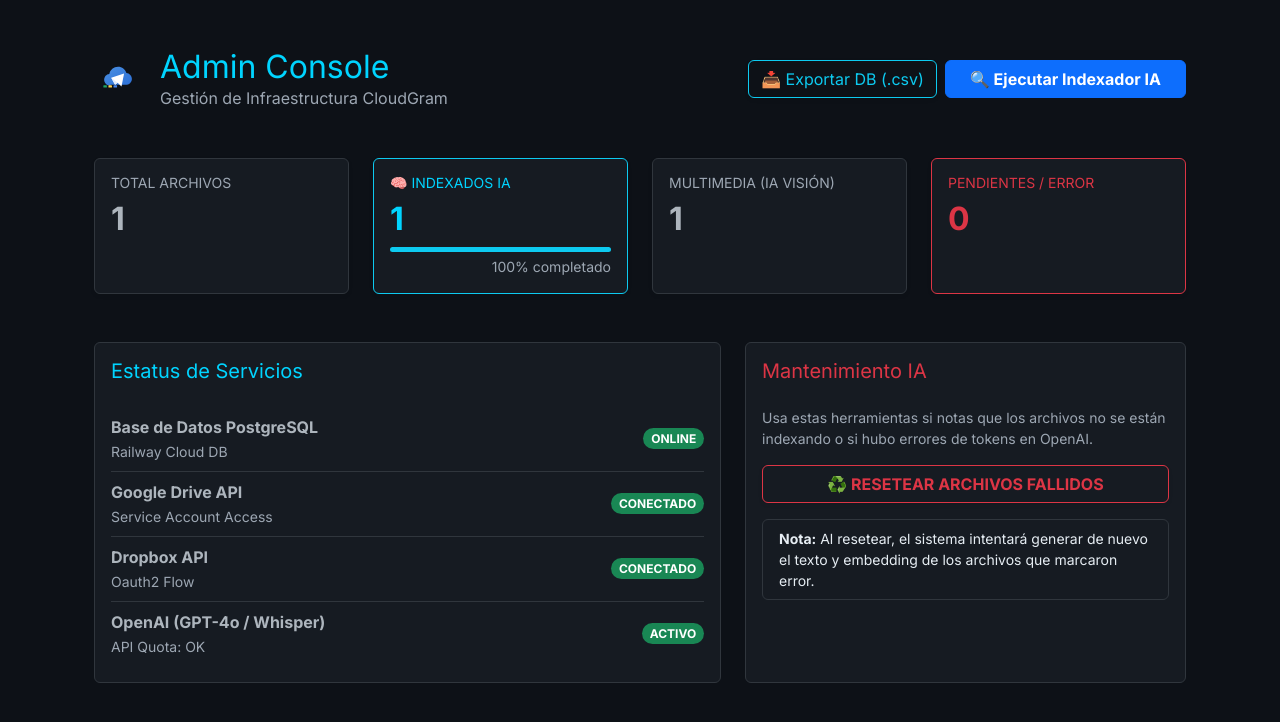
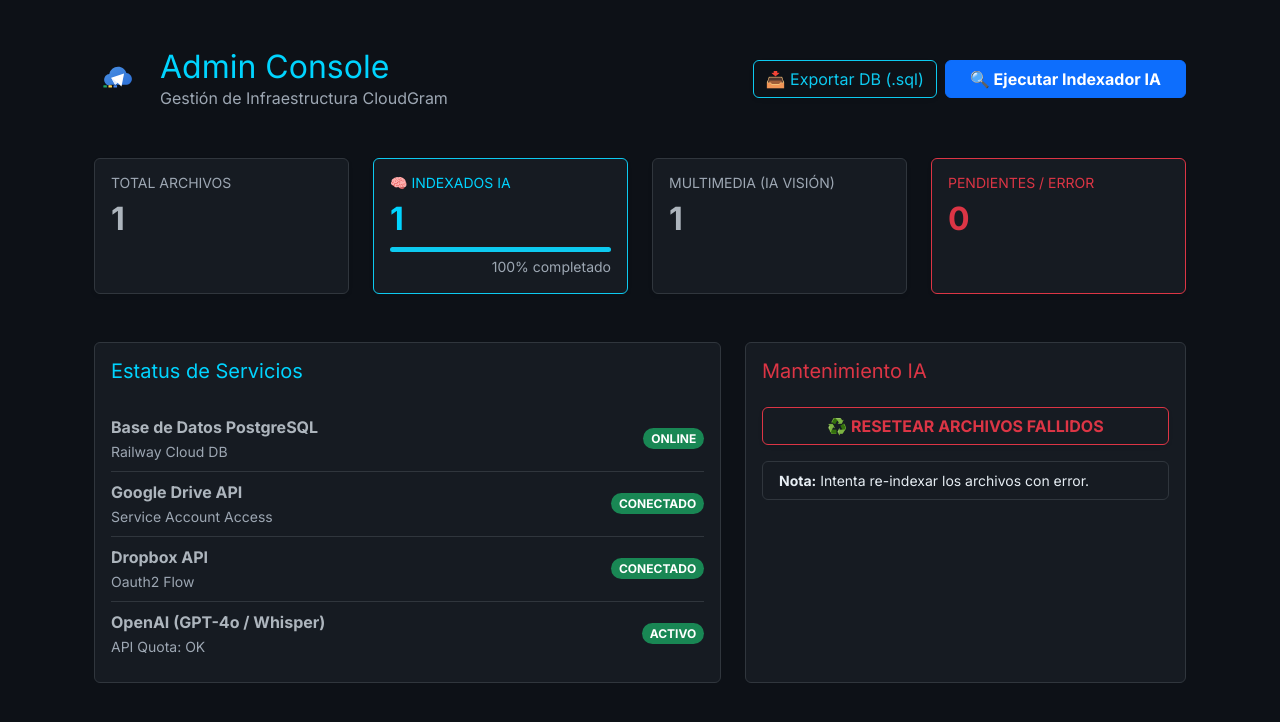
Before and after one commit to daragonp/cloudgram, a Flask app: template templates/dashboard.html in a window 1280 px wide. Shown: the part 56-778 px from the top of the page. Run offline with Flask 3, Linux system fonts and the light colour scheme; the template is opened without the code that fills it: most values are stand-ins (such as "Sample title", 1, 10 or a date in 2020); parts of the project's set-up code (start-up, migrations or seed data) failed here and were passed over.

Commit message:
Funciones del Dashboard

```diff
--- a/templates/dashboard.html
+++ b/templates/dashboard.html
@@ -12,7 +12,7 @@
         </div>
         <div class="d-flex gap-2">
             <a href="{{ url_for('download_db') }}" class="btn btn-outline-info shadow-sm">
-                📥 Exportar DB (.csv)
+                📥 Exportar DB (.sql)
             </a>
             <button type="button" id="btnIndexerMain" class="btn btn-primary px-4 fw-bold" onclick="startIndexing()">
                 🔍 Ejecutar Indexador IA
@@ -34,7 +34,6 @@
             <div class="card p-3 shadow-sm h-100 border-info">
                 <h6 class="text-cyan small text-uppercase">🧠 Indexados IA</h6>
                 <h2 class="fw-bold mb-0 text-cyan">{{ total_ia }}</h2>
-
                 <div class="progress mt-2" style="height: 5px; background-color: #0d1117;">
                     <div class="progress-bar bg-info progress-dynamic"
                          role="progressbar"
@@ -44,10 +43,7 @@
                          aria-valuemax="100">
                     </div>
                 </div>
-
-                <small class="text-muted mt-1 d-block text-end">
-                    {{ porcentaje }}% completado
-                </small>
+                <small class="text-muted mt-1 d-block text-end">{{ porcentaje }}% completado</small>
             </div>
         </div>
 
@@ -73,34 +69,19 @@
                     <h5 class="card-title mb-4 text-cyan">Estatus de Servicios</h5>
                     <ul class="list-group list-group-flush bg-transparent">
                         <li class="list-group-item bg-transparent d-flex justify-content-between align-items-center border-secondary px-0">
-                            <div>
-                                <strong>Base de Datos PostgreSQL</strong><br>
-                                <small class="text-muted">Railway Cloud DB</small>
-                            </div>
+                            <div><strong>Base de Datos PostgreSQL</strong><br><small class="text-muted">Railway Cloud DB</small></div>
                             <span class="badge rounded-pill bg-success">ONLINE</span>
                         </li>
-
                         <li class="list-group-item bg-transparent d-flex justify-content-between align-items-center border-secondary px-0">
-                            <div>
-                                <strong>Google Drive API</strong><br>
-                                <small class="text-muted">Service Account Access</small>
-                            </div>
+                            <div><strong>Google Drive API</strong><br><small class="text-muted">Service Account Access</small></div>
                             <span class="badge rounded-pill bg-success">CONECTADO</span>
                         </li>
-
                         <li class="list-group-item bg-transparent d-flex justify-content-between align-items-center border-secondary px-0">
-                            <div>
-                                <strong>Dropbox API</strong><br>
-                                <small class="text-muted">Oauth2 Flow</small>
-                            </div>
+                            <div><strong>Dropbox API</strong><br><small class="text-muted">Oauth2 Flow</small></div>
                             <span class="badge rounded-pill bg-success">CONECTADO</span>
                         </li>
-
                         <li class="list-group-item bg-transparent d-flex justify-content-between align-items-center border-secondary px-0">
-                            <div>
-                                <strong>OpenAI (GPT-4o / Whisper)</strong><br>
-                                <small class="text-muted">API Quota: OK</small>
-                            </div>
+                            <div><strong>OpenAI (GPT-4o / Whisper)</strong><br><small class="text-muted">API Quota: OK</small></div>
                             <span class="badge rounded-pill bg-success">ACTIVO</span>
                         </li>
                     </ul>
@@ -112,44 +93,15 @@
             <div class="card h-100">
                 <div class="card-body">
                     <h5 class="card-title mb-4 text-danger">Mantenimiento IA</h5>
-                    <p class="small text-muted">
-                        Usa estas herramientas si notas que los archivos no se están indexando
-                        o si hubo errores de tokens en OpenAI.
-                    </p>
-
                     <form action="{{ url_for('reset_errors') }}" method="POST" class="mb-3">
                         <button type="submit" class="btn btn-outline-danger w-100 fw-bold shadow-sm">
                             ♻️ RESETEAR ARCHIVOS FALLIDOS
                         </button>
                     </form>
-
                     <div class="alert alert-dark border-secondary small py-2">
-                        <strong>Nota:</strong> Al resetear, el sistema intentará generar de nuevo
-                        el texto y embedding de los archivos que marcaron error.
+                        <strong>Nota:</strong> Intenta re-indexar los archivos con error.
                     </div>
                 </div>
-            </div>
-        </div>
-    </div>
-</div>
-
-<!-- Modal Progreso -->
-<div class="modal fade" id="progressModal" data-bs-backdrop="static" tabindex="-1">
-    <div class="modal-dialog modal-dialog-centered">
-        <div class="modal-content bg-dark border-secondary shadow-lg">
-            <div class="modal-body text-center p-5">
-                <div class="spinner-border text-info mb-3" role="status"></div>
-                <h5 class="text-white">Procesando Inteligencia Artificial</h5>
-
-                <div class="progress mt-4" style="height: 15px; background-color: #0d1117;">
-                    <div id="progressBar"
-                         class="progress-bar progress-bar-striped progress-bar-animated bg-info"
-                         style="width: 0%;">0%</div>
-                </div>
-
-                <p id="statusText" class="small text-muted mt-3">
-                    Iniciando comunicación con OpenAI...
-                </p>
             </div>
         </div>
     </div>
@@ -160,74 +112,68 @@
         <div class="modal-content bg-dark border-secondary shadow-lg">
             <div class="modal-header border-secondary">
                 <h5 class="modal-title text-cyan">⚙️ Consola de Indexación IA</h5>
-                <button type="button" class="btn-close btn-close-white" data-bs-dismiss="modal"></button>
             </div>
             <div class="modal-body p-4">
-                <div class="progress mb-3" style="height: 10px; background-color: #0d1117;">
-                    <div id="progressBar" class="progress-bar progress-bar-striped progress-bar-animated bg-info" style="width: 0%;"></div>
+                <div id="logConsole" class="bg-black text-success p-3 rounded mb-3 small font-monospace"
+                     style="height: 300px; overflow-y: auto; border: 1px solid #30363d; white-space: pre-wrap;">
+> [SISTEMA] Esperando inicio...<br>
                 </div>
 
-                <div id="logConsole" class="bg-black text-success p-3 rounded mb-2 small font-monospace"
-                     style="height: 250px; overflow-y: auto; border: 1px solid #30363d;">
-                    > Esperando inicio del proceso...<br>
+                <div class="progress mb-2" style="height: 12px; background-color: #0d1117;">
+                    <div id="progressBar" class="progress-bar progress-bar-striped progress-bar-animated bg-info" style="width: 0%;">0%</div>
                 </div>
-
-                <p id="statusText" class="small text-muted text-center">Iniciando comunicación con el servidor...</p>
+                <p id="statusText" class="small text-muted text-center mt-2">Sincronizando con el servidor...</p>
             </div>
         </div>
     </div>
 </div>
 
 <script>
-// Inicializa la barra dinámica sin romper el linter CSS
+// Barra de progreso inicial
 document.addEventListener("DOMContentLoaded", function () {
     const bar = document.querySelector(".progress-dynamic");
-    if (bar) {
-        const value = bar.getAttribute("data-progress");
-        bar.style.width = value + "%";
-    }
+    if (bar) bar.style.width = bar.getAttribute("data-progress") + "%";
 });
 
 function startIndexing() {
-    const modalElement = document.getElementById('progressModal');
-    const modal = new bootstrap.Modal(modalElement);
+    const modal = new bootstrap.Modal(document.getElementById('progressModal'));
     const progressBar = document.getElementById('progressBar');
     const logConsole = document.getElementById('logConsole');
     const statusText = document.getElementById('statusText');
 
     modal.show();
-    logConsole.innerHTML = "> [INFO] Solicitando ejecución de indexador...<br>";
+    logConsole.innerHTML = "<span class='text-info'>> [INFO] Iniciando hilo de ejecución...</span>\n";
 
     fetch("/run-indexer", { method: "POST" })
         .then(() => {
             const eventSource = new EventSource("/progress-indexer");
 
             eventSource.onmessage = function(event) {
-                // Suponiendo que el indexador envía mensajes de texto o JSON
                 const data = event.data;
 
-                // Si el mensaje es un número, es progreso, si es texto, es log
                 if (!isNaN(data)) {
-                    progressBar.style.width = data + "%";
-                    progressBar.innerHTML = data + "%";
+                    // Si recibimos un número, es el progreso
+                    const p = parseInt(data);
+                    progressBar.style.width = p + "%";
+                    progressBar.innerHTML = p + "%";
                 } else {
-                    logConsole.innerHTML += `> ${data}<br>`;
-                    logConsole.scrollTop = logConsole.scrollHeight; // Auto-scroll
+                    // Si recibimos texto, es un log
+                    logConsole.innerHTML += `> ${data}\n`;
+                    logConsole.scrollTop = logConsole.scrollHeight;
                 }
 
                 if (data == "100" || data.includes("COMPLETADO")) {
                     eventSource.close();
-                    statusText.innerHTML = "✅ Proceso finalizado.";
-                    setTimeout(() => { location.reload(); }, 2000);
+                    statusText.innerHTML = "✅ Indexación finalizada con éxito.";
+                    setTimeout(() => { location.reload(); }, 2500);
                 }
             };
 
             eventSource.onerror = function() {
-                logConsole.innerHTML += "<span class='text-danger'>> [ERROR] Conexión cerrada o error en el stream.</span><br>";
                 eventSource.close();
+                logConsole.innerHTML += "<span class='text-warning'>> [SISTEMA] Conexión finalizada o proceso en segundo plano.</span>\n";
             };
         });
 }
 </script>
-
 {% endblock %}
```
Also changed, not shown: web_admin.py (+39 -31 lines).
